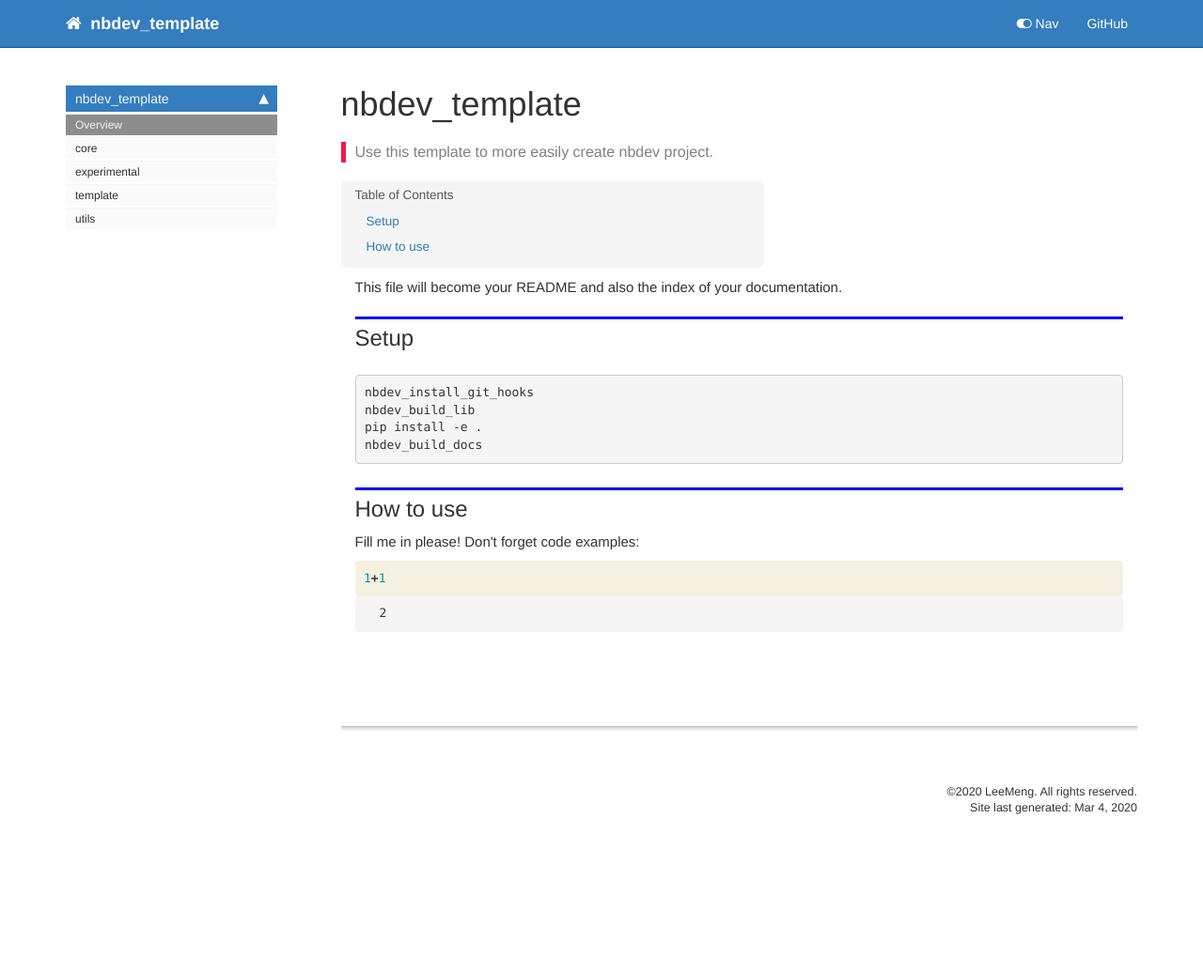
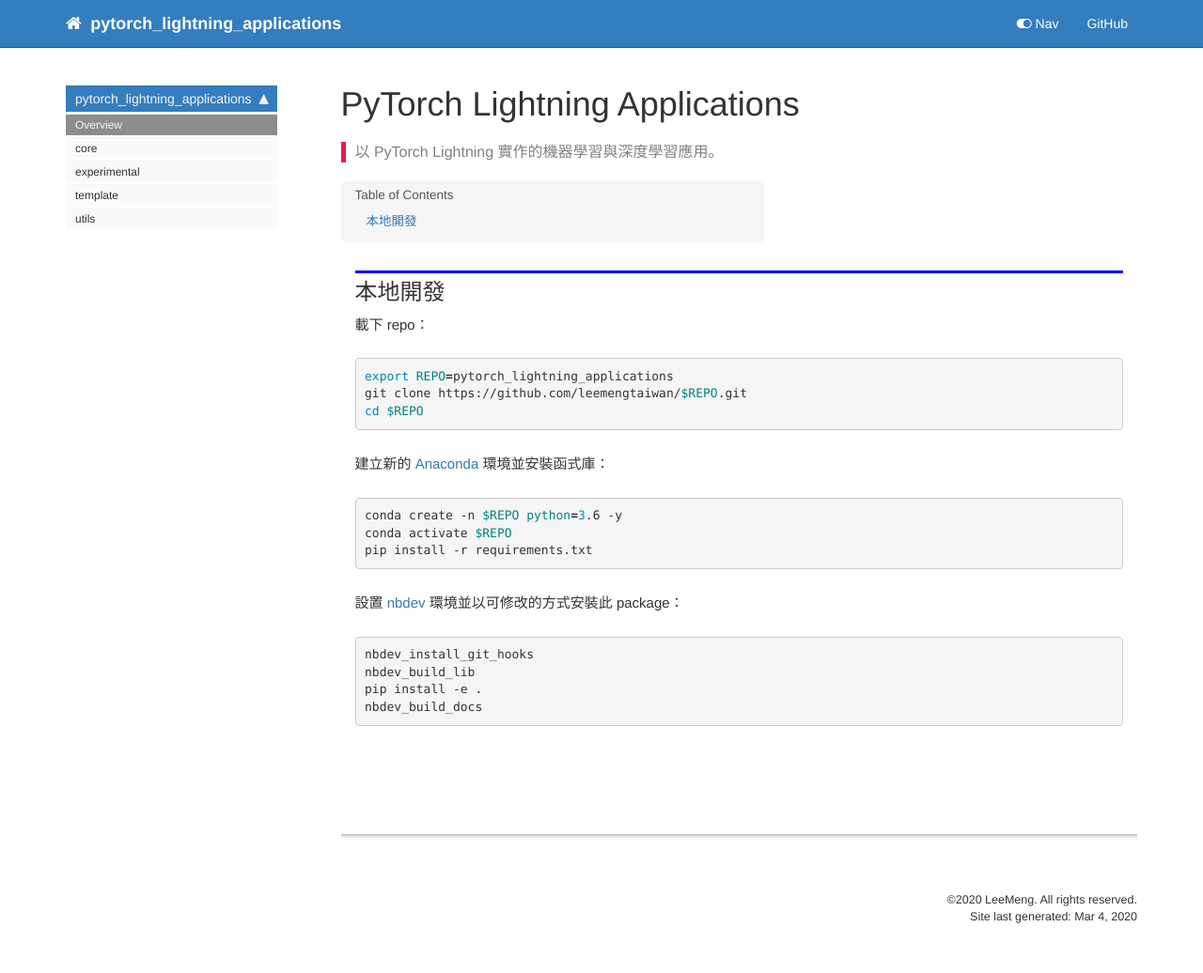
Before and after one commit to leemengtw/learnable_ai, a Jekyll site: the page built from docs/index.html, in a window 1280 px wide. Shown: the whole page at 94% size. Built offline with Jekyll 4.4.1, drawn with Linux system fonts in a browser that asks for light colours; nearby versions of some CDN libraries; comment, search, counter and statistics services are not loaded; before the commit the page ends 920 px from its top, so only the background shows below that.

Commit message:
migrate to new repo

```diff
--- a/docs/_config.yml
+++ b/docs/_config.yml
@@ -1,9 +1,9 @@
-repository: leemengtaiwan/nbdev_template
+repository: leemengtaiwan/pytorch_lightning_applications
 output: web
-topnav_title: nbdev_template
-site_title: nbdev_template
+topnav_title: pytorch_lightning_applications
+site_title: pytorch_lightning_applications
 company_name: LeeMeng
-description: A description of your project
+description: 以 PyTorch 與 PyTorch Lightning 實作，包含能夠重複使用並作為教學用途的機器學習與深度學習應用。
 # Set to false to disable KaTeX math
 use_math: true
 # Add Google analytics id if you have one and want to use it here
@@ -61,4 +61,4 @@
 permalink: pretty
 
 theme: jekyll-theme-cayman
-baseurl: /nbdev_template
+baseurl: /pytorch_lightning_applications/
--- a/docs/_data/sidebars/home_sidebar.yml
+++ b/docs/_data/sidebars/home_sidebar.yml
@@ -22,6 +22,6 @@
       title: utils
       url: /utils
     output: web
-    title: nbdev_template
+    title: pytorch_lightning_applications
   output: web
   title: Sidebar
--- a/docs/_data/topnav.yml
+++ b/docs/_data/topnav.yml
@@ -2,7 +2,7 @@
 - title: Topnav
   items:
     - title: GitHub
-      external_url: https://github.com/leemengtaiwan/nbdev_template
+      external_url: https://github.com/leemengtaiwan/pytorch_lightning_applications
 
 #Topnav dropdowns
 topnav_dropdowns:
--- a/docs/core.html
+++ b/docs/core.html
@@ -31,7 +31,7 @@
 
 <div class="inner_cell">
     <div class="input_area">
-<div class=" highlight hl-ipython3"><pre><span></span><span class="kn">from</span> <span class="nn">nbdev_template.template</span> <span class="kn">import</span> <span class="n">hello_world</span>
+<div class=" highlight hl-ipython3"><pre><span></span><span class="kn">from</span> <span class="nn">pytorch_lightning_applications.template</span> <span class="kn">import</span> <span class="n">hello_world</span>
 
 <span class="n">hello_world</span><span class="p">()</span>
 </pre></div>
--- a/docs/index.html
+++ b/docs/index.html
@@ -1,11 +1,11 @@
 ---
 
-title: nbdev_template
+title: PyTorch Lightning Applications
 
 keywords: fastai
 sidebar: home_sidebar
 
-summary: "Use this template to more easily create nbdev project."
+summary: "以 PyTorch Lightning 實作的機器學習與深度學習應用。"
 ---
 <!--
 
@@ -25,14 +25,48 @@
 </div>
 <div class="cell border-box-sizing text_cell rendered"><div class="inner_cell">
 <div class="text_cell_render border-box-sizing rendered_html">
-<p>This file will become your README and also the index of your documentation.</p>
+<h2 id="&#26412;&#22320;&#38283;&#30332;">&#26412;&#22320;&#38283;&#30332;<a class="anchor-link" href="#&#26412;&#22320;&#38283;&#30332;">&#182;</a></h2>
+</div>
+</div>
+</div>
+<div class="cell border-box-sizing text_cell rendered"><div class="inner_cell">
+<div class="text_cell_render border-box-sizing rendered_html">
+<p>載下 repo：</p>
 
 </div>
 </div>
 </div>
 <div class="cell border-box-sizing text_cell rendered"><div class="inner_cell">
 <div class="text_cell_render border-box-sizing rendered_html">
-<h2 id="Setup">Setup<a class="anchor-link" href="#Setup">&#182;</a></h2>
+<div class="highlight"><pre><span></span><span class="nb">export</span> <span class="nv">REPO</span><span class="o">=</span>pytorch_lightning_applications
+git clone https://github.com/leemengtaiwan/<span class="nv">$REPO</span>.git
+<span class="nb">cd</span> <span class="nv">$REPO</span>
+</pre></div>
+
+</div>
+</div>
+</div>
+<div class="cell border-box-sizing text_cell rendered"><div class="inner_cell">
+<div class="text_cell_render border-box-sizing rendered_html">
+<p>建立新的 <a href="https://www.anaconda.com/">Anaconda</a> 環境並安裝函式庫：</p>
+
+</div>
+</div>
+</div>
+<div class="cell border-box-sizing text_cell rendered"><div class="inner_cell">
+<div class="text_cell_render border-box-sizing rendered_html">
+<div class="highlight"><pre><span></span>conda create -n <span class="nv">$REPO</span> <span class="nv">python</span><span class="o">=</span><span class="m">3</span>.6 -y
+conda activate <span class="nv">$REPO</span>
+pip install -r requirements.txt
+</pre></div>
+
+</div>
+</div>
+</div>
+<div class="cell border-box-sizing text_cell rendered"><div class="inner_cell">
+<div class="text_cell_render border-box-sizing rendered_html">
+<p>設置 <a href="https://github.com/fastai/nbdev">nbdev</a> 環境並以可修改的方式安裝此 package：</p>
+
 </div>
 </div>
 </div>
@@ -47,47 +81,5 @@
 </div>
 </div>
 </div>
-<div class="cell border-box-sizing text_cell rendered"><div class="inner_cell">
-<div class="text_cell_render border-box-sizing rendered_html">
-<h2 id="How-to-use">How to use<a class="anchor-link" href="#How-to-use">&#182;</a></h2>
-</div>
-</div>
-</div>
-<div class="cell border-box-sizing text_cell rendered"><div class="inner_cell">
-<div class="text_cell_render border-box-sizing rendered_html">
-<p>Fill me in please! Don't forget code examples:</p>
-
-</div>
-</div>
-</div>
-<div class="cell border-box-sizing code_cell rendered">
-<div class="input">
-
-<div class="inner_cell">
-    <div class="input_area">
-<div class=" highlight hl-ipython3"><pre><span></span><span class="mi">1</span><span class="o">+</span><span class="mi">1</span>
-</pre></div>
-
-    </div>
-</div>
-</div>
-
-<div class="output_wrapper">
-<div class="output">
-
-<div class="output_area">
-
-
-
-<div class="output_text output_subarea output_execute_result">
-<pre>2</pre>
-</div>
-
-</div>
-
-</div>
-</div>
-
-</div>
     {% endraw %}
 </div>
--- a/docs/sidebar.json
+++ b/docs/sidebar.json
@@ -1,5 +1,5 @@
 {
-  "nbdev_template": {
+  "pytorch_lightning_applications": {
     "Overview": "/",
     "core": "/core",
     "experimental": "/experimental",
--- a/docs/template.html
+++ b/docs/template.html
@@ -38,7 +38,7 @@
 
 
 <div class="output_markdown rendered_html output_subarea ">
-<h4 id="hello_world" class="doc_header"><code>hello_world</code><a href="https://github.com/leemengtaiwan/nbdev_template/tree/master/nbdev_template/template.py#L13" class="source_link" style="float:right">[source]</a></h4><blockquote><p><code>hello_world</code>()</p>
+<h4 id="hello_world" class="doc_header"><code>hello_world</code><a href="https://github.com/leemengtaiwan/pytorch_lightning_applications/tree/master/pytorch_lightning_applications/template.py#L13" class="source_link" style="float:right">[source]</a></h4><blockquote><p><code>hello_world</code>()</p>
 </blockquote>
 
 </div>
--- a/nbdev_template/_nbdev.py
+++ b/pytorch_lightning_applications/_nbdev.py
@@ -10,8 +10,8 @@
            "template.py",
            "utils.py"]
 
-doc_url = "https://leemengtaiwan.github.io/nbdev_template/"
+doc_url = "https://leemengtaiwan.github.io/pytorch_lightning_applications/"
 
-git_url = "https://github.com/leemengtaiwan/nbdev_template/tree/master/"
+git_url = "https://github.com/leemengtaiwan/pytorch_lightning_applications/tree/master/"
 
 def custom_doc_links(name): return None
```
Also changed, not shown: README.md, pytorch_lightning_applications/__init__.py (renamed from nbdev_template/__init__.py), pytorch_lightning_applications/core.py (renamed from nbdev_template/core.py), pytorch_lightning_applications/experimental.py (renamed from nbdev_template/experimental.py), pytorch_lightning_applications/template.py (renamed from nbdev_template/template.py), pytorch_lightning_applications/utils.py (renamed from nbdev_template/utils.py), 5 other files.
